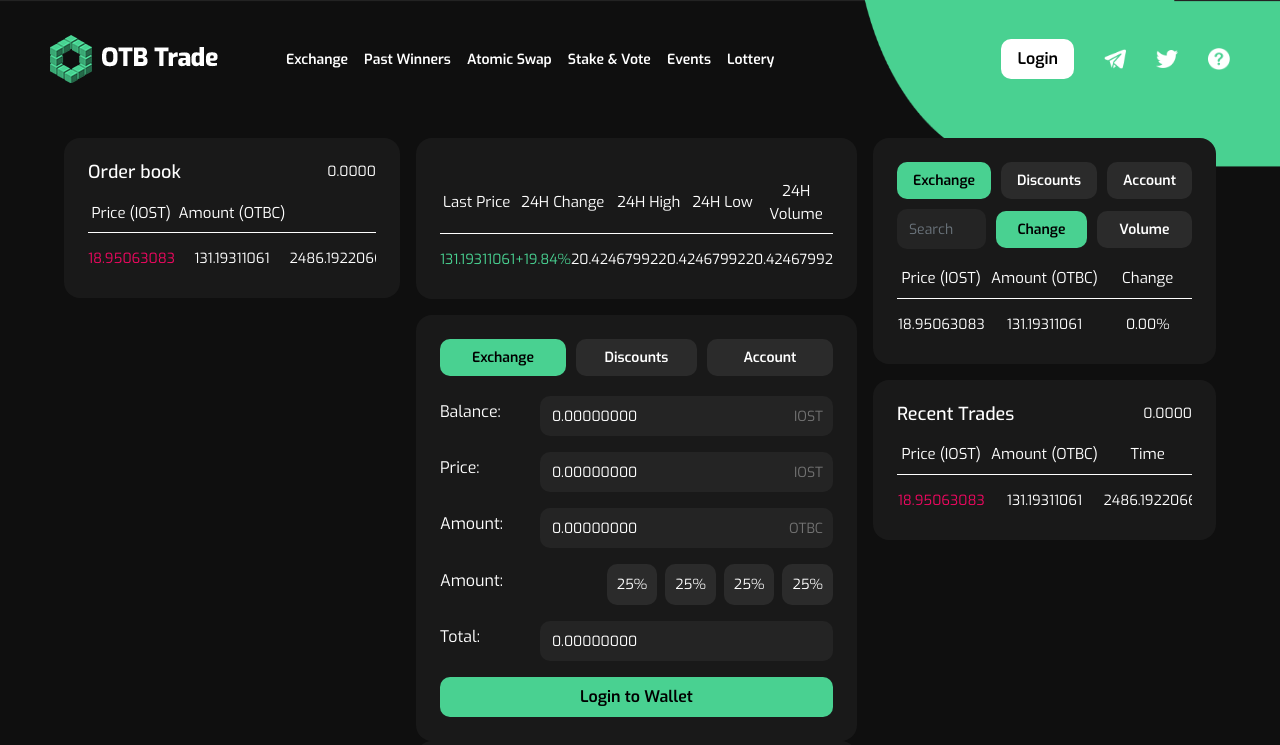
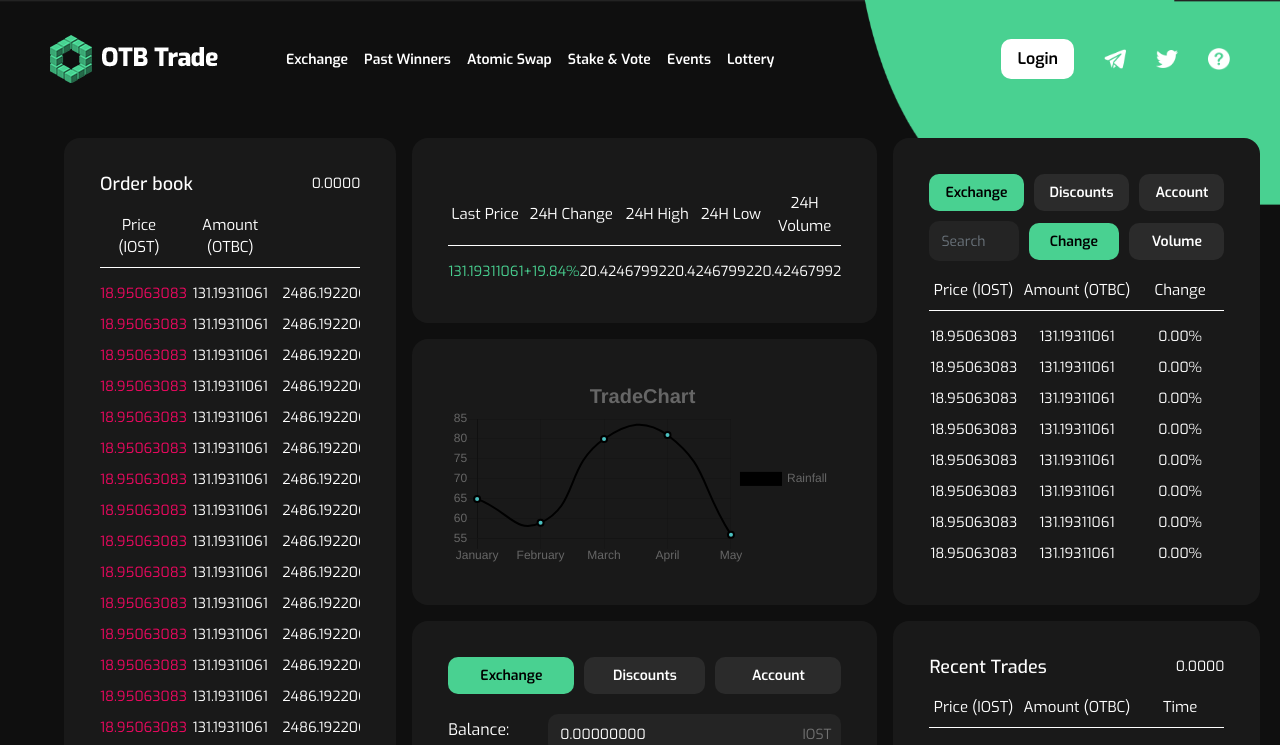
Before and after one commit to deazyyy/Otbapp, a React (Create React App) app: page /exchange in a window 1280 px wide. Shown: the top 745 px of the page. Built offline with nearby package versions, Linux system fonts and the light colour scheme.

Commit message:
Exchange changes

```diff
--- a/package.json
+++ b/package.json
@@ -6,7 +6,9 @@
     "@testing-library/jest-dom": "^5.11.5",
     "@testing-library/react": "^11.1.1",
     "@testing-library/user-event": "^12.2.0",
+    "chart.js": "^2.9.4",
     "react": "^17.0.1",
+    "react-chartjs-2": "^2.11.1",
     "react-dom": "^17.0.1",
     "react-minimal-pie-chart": "^8.1.0",
     "react-router-dom": "^5.2.0",
--- a/public/index.html
+++ b/public/index.html
@@ -22,7 +22,7 @@
 
     <!--Exo font-->
     <link href="https://fonts.googleapis.com/css2?family=Exo:wght@300;400;500;600;700;800&display=swap" rel="stylesheet">
-
+    <script src="https://cdnjs.cloudflare.com/ajax/libs/Chart.js/2.9.4/Chart.min.js" integrity="sha512-d9xgZrVZpmmQlfonhQUvTR7lMPtO7NkZMkA0ABN3PHCbKA5nqylQ/yWlFAyY6hYgdF1Qh6nYiuADWwKB4C2WSw==" crossorigin="anonymous"></script>
 
     <!--
       Notice the use of %PUBLIC_URL% in the tags above.
@@ -53,6 +53,7 @@
   <script src="https://ajax.googleapis.com/ajax/libs/jquery/3.5.1/jquery.min.js"></script>
   <script src="https://cdnjs.cloudflare.com/ajax/libs/popper.js/1.16.0/umd/popper.min.js"></script>
   <script src="https://maxcdn.bootstrapcdn.com/bootstrap/4.5.2/js/bootstrap.min.js"></script>
+
   <script>
     new WOW().init();
   </script>
--- a/src/components/Exchange/index.js
+++ b/src/components/Exchange/index.js
@@ -17,18 +17,100 @@ import info from '../../images/icons/info-b.png';
 import vimerco from '../../images/vimerco.png';
 import { PieChart } from 'react-minimal-pie-chart';
 
+import {Line} from 'react-chartjs-2';
+const state = {
+    labels: ['January', 'February', 'March',
+             'April', 'May'],
+    datasets: [
+      {
+        label: 'Rainfall',
+        fill: false,
+        lineTension: 0.5,
+        backgroundColor: 'rgba(75,192,192,1)',
+        borderColor: 'rgba(0,0,0,1)',
+        borderWidth: 2,
+        data: [65, 59, 80, 81, 56]
+      }
+    ]
+  }
+class Exchange extends React.Component {
+
+    IOSTChange()
+    {
+        var varrow="";
+        var IOSTChange = [];
+
+        for(var i=0;i<8;i++)
+        {
+            varrow = ( <div className="table-body-row">
+            <div>18.95063083</div>
+            <div>131.19311061</div>
+            <div>0.00%</div>
+        </div>);
+            IOSTChange.push(varrow)
+        }
+
+        return IOSTChange;
+    }
+
+    OrderBook()
+    {
+        var varrow="";
+        var OrderBook = [];
+        var imax=29;
+        for(var i=0;i<imax;i++)
+        {
+            if(i<(imax/2))
+            {
+                varrow = ( <div className="table-body-row">
+                    <div className="red">18.95063083</div>
+                    <div>131.19311061</div>
+                    <div>2486.19220661</div>
+                </div>);
+            }else{
+                varrow = ( <div className="table-body-row">
+                    <div className="green">18.95063083</div>
+                    <div>131.19311061</div>
+                    <div>2486.19220661</div>
+                </div>);
+            }
+
+            OrderBook.push(varrow)
+        }
+
+        return OrderBook;
+    }
 
 
-class Exchange extends React.Component {
+    RecentTrades()
+    {
+        var varrow="";
+        var RecentTrades = [];
+        var imax=14;
+        for(var i=0;i<imax;i++)
+        {
+            if(i%2==0)
+            {
+                varrow = ( <div className="table-body-row">
+                <div className="red">18.95063083</div>
+                <div>131.19311061</div>
+                <div>11/6/2020 9:15</div>
+            </div>);
+            }else{
+                varrow = ( <div className="table-body-row">
+                <div className="green">18.95063083</div>
+                <div>131.19311061</div>
+                <div>11/6/2020 9:15</div>
+            </div>);
+            }
+
+            RecentTrades.push(varrow)
+        }
+
+        return RecentTrades;
+    }
 
     render() {
-        var content="";
-        content += (<div className="table-body-row">
-            <div>Silver</div>
-            <div>234.0</div>
-            <div>40%</div>
-        </div>);
-
         return (
             <div className="stakevote-pg">
                 <Navbar/>
@@ -37,18 +119,14 @@ class Exchange extends React.Component {
                         <div className="col-width-25">
                             <div className="black-bx">
                                 <h4>Order book <div>0.0000</div></h4>
-                                <div className="stake-table-outer">
+                                <div className="stake-table-outer mb-2">
                                     <div className="table-head">
                                         <div>Price (IOST)</div>
                                         <div>Amount (OTBC)</div>
                                         <div></div>
                                     </div>
-                                    <div className="table-body">
-                                        <div className="table-body-row">
-                                            <div className="red">18.95063083</div>
-                                            <div>131.19311061</div>
-                                            <div>2486.19220661</div>
-                                        </div>
+                                    <div className="table-body" id="OrderBook">
+                                        {this.OrderBook()}
                                     </div>
                                 </div>
                             </div>
@@ -73,6 +151,24 @@ class Exchange extends React.Component {
                                             <div>20.42467992</div>
                                         </div>
                                     </div>
+                                </div>
+                            </div>
+                            <div className="black-bx">
+                                <div>
+                                    <Line
+                                        data={state}
+                                        options={{
+                                            title:{
+                                            display:true,
+                                            text:'TradeChart',
+                                            fontSize:20
+                                            },
+                                            legend:{
+                                            display:true,
+                                            position:'right'
+                                            }
+                                        }}
+                                    />
                                 </div>
                             </div>
                             <div className="exchange-blck-bx-outer">
@@ -175,11 +271,8 @@ class Exchange extends React.Component {
                                         <div>Change</div>
                                     </div>
                                     <div className="table-body">
-                                        <div className="table-body-row">
-                                            <div>18.95063083</div>
-                                            <div>131.19311061</div>
-                                            <div>0.00%</div>
-                                        </div>
+                                        {this.IOSTChange()}
+
                                     </div>
                                 </div>
 
@@ -193,11 +286,7 @@ class Exchange extends React.Component {
                                         <div>Time</div>
                                     </div>
                                     <div className="table-body">
-                                        <div className="table-body-row">
-                                            <div className="red">18.95063083</div>
-                                            <div>131.19311061</div>
-                                            <div>2486.19220661</div>
-                                        </div>
+                                        {this.RecentTrades()}
                                     </div>
                                 </div>
                             </div>
--- a/src/components/stakevote/style.css
+++ b/src/components/stakevote/style.css
@@ -28,32 +28,6 @@
 }
 
 
-.black-bx{
-    background-color: #191919;
-    border-radius: 16px;
-    padding: 24px;
-    font-size: 18px;
-    color: #727272;
-    margin-bottom: 16px;
-    width: 100%;
-}
-
-
-.black-bx h4{
-    color: #fff;
-    margin-bottom: 10px;
-    font-size: 18px;
-    display: flex;
-    justify-content: space-between;
-    align-items: center;
-}
-.black-bx h4 div{
-    font-weight: 400;
-    font-size: 14px;
-}
-.black-bx h4 div span{
-    color: #727272;
-}
 .stake_second_row .black-bx{
     margin-bottom: 16px;
 }
@@ -133,8 +107,14 @@
 }
 
 .staking-powe-col2{
-    padding: 0 60px;
+    padding: 0 50px 20px 50px;
     position: relative;
+    display: flex;
+    flex-direction: column;
+    justify-content: flex-end;
+}
+.staking-powe-col1{
+    font-size: 15px;
 }
 .second_col {
     display: flex;
@@ -184,11 +164,17 @@
 }
 
 .pie-black{
+    position: relative;
+}
+.pie-black:after{
+    content: "";
     position: absolute;
     border-radius: 50%;
-    background: #fff;
-    width: 100%;
-    height: 100%;
+    background: #191919;
+    width: calc(100% - 20px);
+    height: calc(100% - 20px);
+    left: 10px;
+    top: 10px;
 }
 
 
--- a/src/global.css
+++ b/src/global.css
@@ -73,3 +73,32 @@ footer .navbar-nav{
 .mobile-show{
     display: none;
 }
+
+
+
+.black-bx{
+    background-color: #191919;
+    border-radius: 16px;
+    padding: 36px;
+    font-size: 18px;
+    color: #727272;
+    margin-bottom: 16px;
+    width: 100%;
+}
+
+
+.black-bx h4{
+    color: #fff;
+    margin-bottom: 10px;
+    font-size: 18px;
+    display: flex;
+    justify-content: space-between;
+    align-items: center;
+}
+.black-bx h4 div{
+    font-weight: 400;
+    font-size: 14px;
+}
+.black-bx h4 div span{
+    color: #727272;
+}
```
Also changed, not shown: src/components/stakevote/index.js (+20 -10 lines), 1 other file (tests, documents, lock files or other folders).
